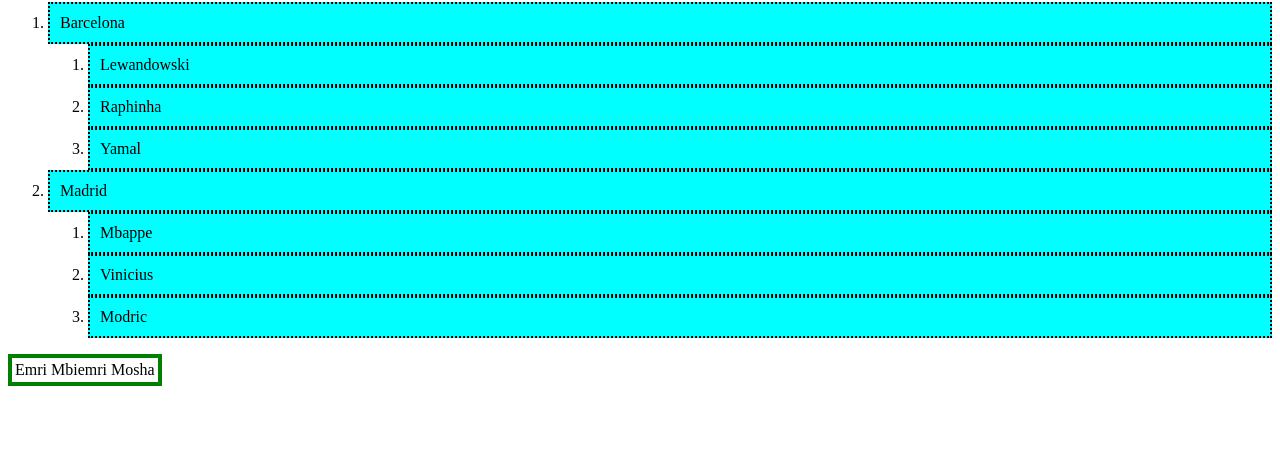
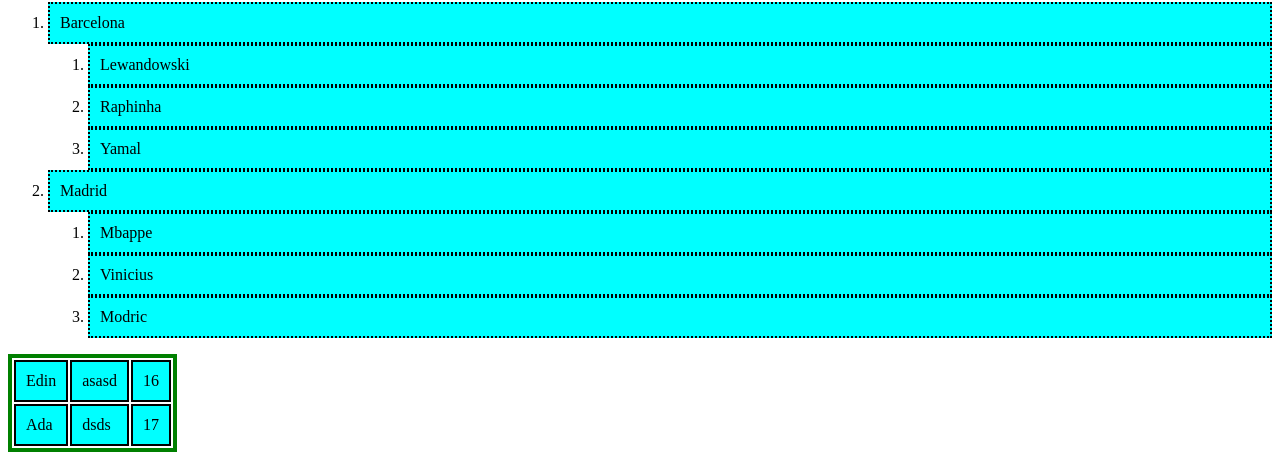
Before and after one commit to ediniiii/Lesson-15, a plain HTML site: page index.html in a window 1280 px wide. Shown: the part 624-1084 px from the top of the page. Before the commit the page ends 1018 px from the top, so only its background shows below. Drawn offline with Linux system fonts and the light colour scheme.

Commit message:
tablescss

```diff
--- a/index.html
+++ b/index.html
@@ -37,9 +37,14 @@
 
         <table>
             <tr>
-                <td>Emri</td>
-                <td>Mbiemri</td>
-                <td>Mosha</td>
+                <td>Edin</td>
+                <td>asasd</td>
+                <td>16</td>
+            </tr>
+            <tr>
+                <td>Ada</td>
+                <td>dsds</td>
+                <td>17</td>
             </tr>
         </table>
 
--- a/style.css
+++ b/style.css
@@ -19,3 +19,10 @@
 table {
     border: 4px solid green;
 }
+
+td {
+
+    border: 2px solid black;
+    padding: 10px;
+    background-color: aqua;
+}
```
